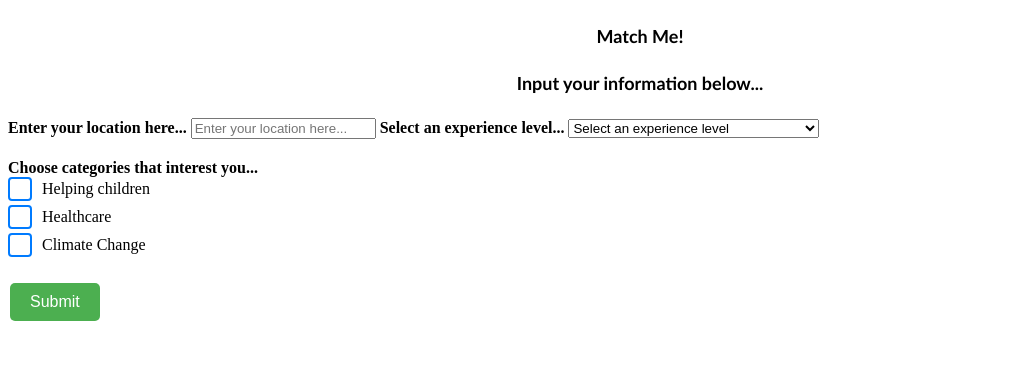
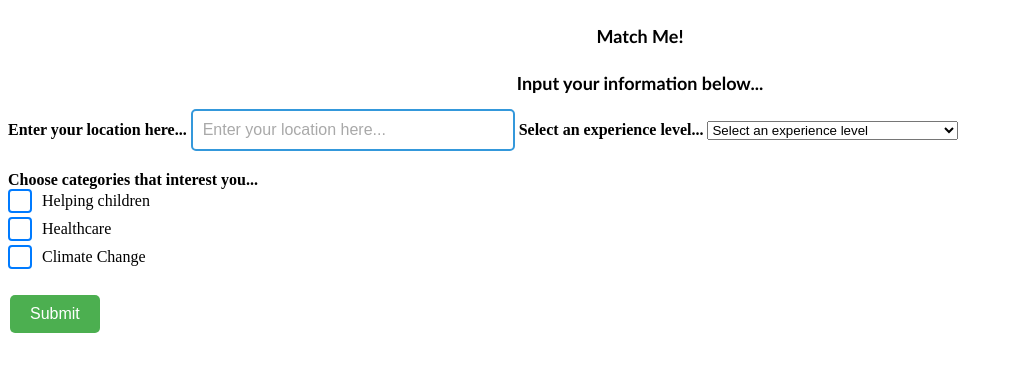
Before and after one commit to smithaprasad/VolunTeerHubTest, a plain HTML site: page match.html in a window 1280 px wide. Shown: the whole page, without its empty margins (0-1013 px from the left). Drawn offline with Linux system fonts and the light colour scheme.

Commit message:
Update styles.css

```diff
--- a/styles.css
+++ b/styles.css
@@ -184,4 +184,23 @@ form {
     display: inline-block; /* keeps it inline with the input */
 }
 
+.styled-input {
+    width: 300px; /* Width of the input */
+    padding: 10px; /* Space inside the input */
+    border: 2px solid #3498db; /* Border color */
+    border-radius: 5px; /* Rounded corners */
+    font-size: 16px; /* Font size */
+    transition: border-color 0.3s; /* Transition effect for border color */
+}
+
+.styled-input:focus {
+    border-color: #2980b9; /* Change border color on focus */
+    outline: none; /* Remove default outline */
+}
+
+.styled-input::placeholder {
+    color: #a9a9a9; /* Placeholder text color */
+    opacity: 1; /* Ensure the placeholder is fully opaque */
+}
+
 /* End top navigation bar */
```
